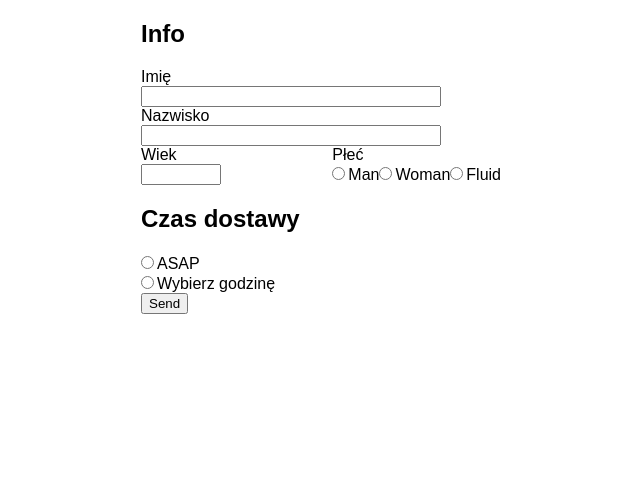
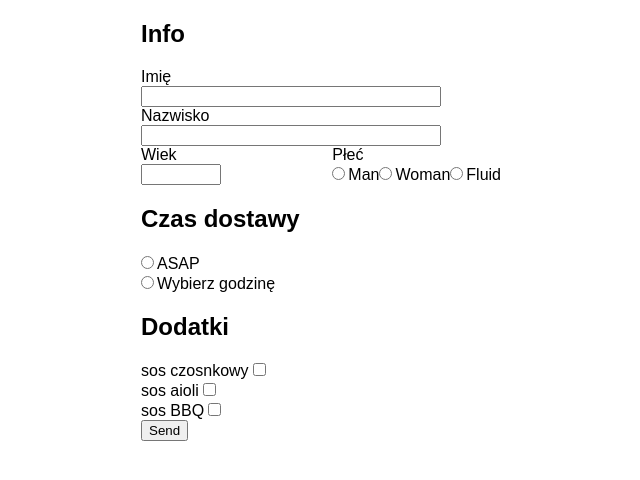
Before and after one commit to pasternakewa/pizza-form, a React (Create React App) app: page / in a window 1280 px wide. Shown: the top 480 px of the page, without its empty margins (319-959 px from the left). Built offline with nearby package versions, Linux system fonts and the light colour scheme.

Commit message:
Move checkboxes creating function to a component

```diff
--- a/src/components/Checkbox.js
+++ b/src/components/Checkbox.js
@@ -1,16 +1,10 @@
 import React from "react";
 
-const Checkbox = ({ label, isSelected, onCheckboxChange }) => {
+const Checkbox = ({ label, isSelected, onChange }) => (
   <div>
-    <label>{label}</label>;
-    <input
-      type="checkbox"
-      name={label}
-      checked={isSelected}
-      onChange={onCheckboxChange}
-    />
-    ;
-  </div>;
-};
+    <label>{label}</label>
+    <input {...{ type: "checkbox", name: label, isSelected, onChange }} />
+  </div>
+);
 
 export default Checkbox;
--- /dev/null
+++ b/src/components/Checkboxes.js
@@ -0,0 +1,17 @@
+import React from "react";
+import Checkbox from "./Checkbox.js";
+
+const Checkboxes = ({ extras, onCheckboxChange }) =>
+  extras.map(({ value, id }) => (
+    <div>
+      <Checkbox
+        label={value}
+        isSelected="false"
+        id={id}
+        key={id}
+        onChange={onCheckboxChange}
+      />
+    </div>
+  ));
+
+export default Checkboxes;
--- a/src/components/Form.js
+++ b/src/components/Form.js
@@ -1,5 +1,5 @@
 import React, { useState } from "react";
-import Checkbox from "./Checkbox";
+import Checkboxes from "./Checkboxes";
 import RadioButtons from "./RadioButtons";
 import Input from "./Input";
 import RadioButton from "./RadioButton";
@@ -16,7 +16,7 @@ import RadioButton from "./RadioButton";
  * }
  */
 
-const EXTRAS = [
+const extras = [
   { id: "31", value: "sos czosnkowy" },
   { id: "32", value: "sos aioli" },
   { id: "33", value: "sos BBQ" }
@@ -34,15 +34,6 @@ const Form = () => {
   const handleFormStateChange = (key) => (e) => {
     setFormState({ ...formState, [key]: e.target.value });
   };
-  const createCheckboxes = EXTRAS.map(({ value, id }) => {
-    <Checkbox
-      label={value}
-      isSelected="false"
-      id={id}
-      key={id}
-      onCheckboxChange={handleFormStateChange}
-    />;
-  });
 
   const handleDeliveryTimeState = (value) => {
     if (value === "ASAP") {
@@ -129,6 +120,11 @@ const Form = () => {
           />
         )}
       </div>
+      <h2>Dodatki</h2>
+      <Checkboxes
+        extras={extras}
+        onCheckboxChange={handleFormStateChange("extras")}
+      />
       <button type="submit">Send</button>
     </form>
   );
```
